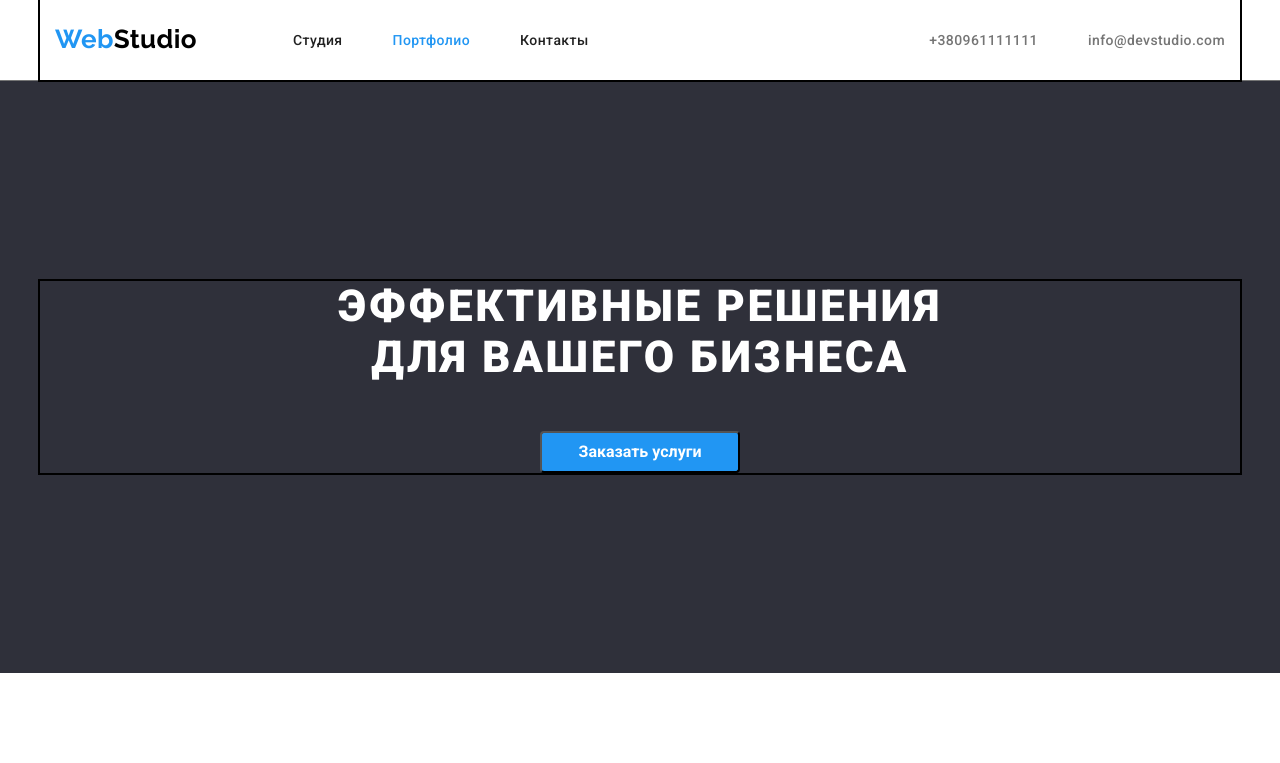
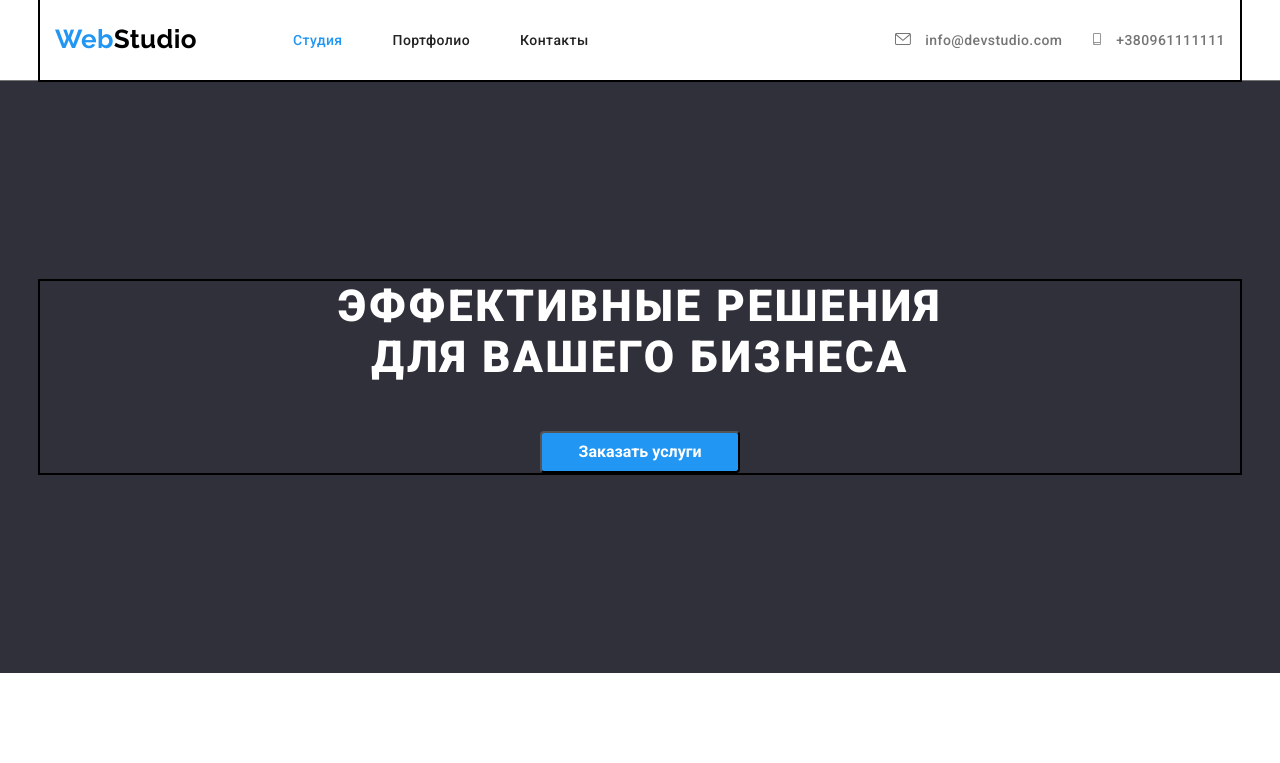
Before and after one commit to Demchenk0/goit-markup-hw-04, a plain HTML site: page index.html in a window 1280 px wide. Shown: the top 763 px of the page. Drawn offline with nearby package versions, Linux system fonts and the light colour scheme.

Commit message:
HW
header

```diff
--- a/css/styles.css
+++ b/css/styles.css
@@ -54,6 +54,7 @@ ul {
 .header {
     border-bottom: 1px solid;
 }
+
 .main-nav {
     display: flex;
     align-items: center;
@@ -108,12 +109,21 @@ ul {
     text-decoration: none;
 }
  /* Наведения */
- .site-nav .link:hover,
- .site-nav .link:focus,
+ /* .site-nav .link:hover,
+ .site-nav .link:focus, */
+ /* .nav-icon:hover,
+ .nav-icon:focus, */
  .header-contact:hover,
  .header-contact:focus
   {
  color: var(--accent-color);
+ }
+
+ .header-contact:hover .nav-smartphone,
+ .header-contact:focus .nav-smartphone,
+ .header-contact:hover .nav-envelope,
+ .header-contact:focus .nav-envelope {
+fill: var(--accent-color)
  }
 
  .site-nav .link.current {
@@ -124,8 +134,21 @@ ul {
     display: flex;
     margin-left: auto;
 }
+.nav-smartphone {
+    width: 10px;
+    height: 12px;
+    margin-right: 10px;
+    fill: var(--primary-text-color)
+}
+
+.nav-envelope {
+    width: 16px;
+    height: 12px;
+    margin-right: 10px;
+    fill: var(--primary-text-color)
+}
 .auth-nav .item + .item {
-    margin-left: 50px;
+    margin-left: 30px;
 }
 
 .header-contact  {
--- a/index.html
+++ b/index.html
@@ -23,19 +23,28 @@
     </a>
     <nav class="container-nav">
         <ul class="site-nav list">
-            <li class="item"> <a href="./index.html" class="link">Студия</a></li>
-            <li class="item"> <a href="./portfolio.html" class="link current">Портфолио</a></li>
+            <li class="item"> <a href="./index.html" class="link current">Студия</a></li>
+            <li class="item"> <a href="./portfolio.html" class="link">Портфолио</a></li>
             <li class="item"> <a href="" class="link">Контакты</a></li>
         </ul>
     </nav>
     <div class="auth-nav">
         <ul class="auth-nav list">
             <li class="item">
-                <a href="tel:+380961111111" class="header-contact">+380961111111</a>
+                <a href="info@devstudio.com" class="header-contact"><svg class="nav-envelope">
+                    <use href="./images/symbol-defs.svg#envelope">
+                    </use>
+                </svg>
+                info@devstudio.com</a>
             </li>
             <li class="item">
-                <a href="info@devstudio.com" class="header-contact">info@devstudio.com</a>
+                <a href="tel:+380961111111" class="header-contact"><svg class="nav-smartphone">
+                    <use href="./images/symbol-defs.svg#smartphone">
+                    </use>
+                </svg>
+                +380961111111</a>
             </li>
+
         </ul>
     </div>
     </div>
```
Also changed, not shown: images/heroImg.jpg (added), images/symbol-defs.svg (added).
